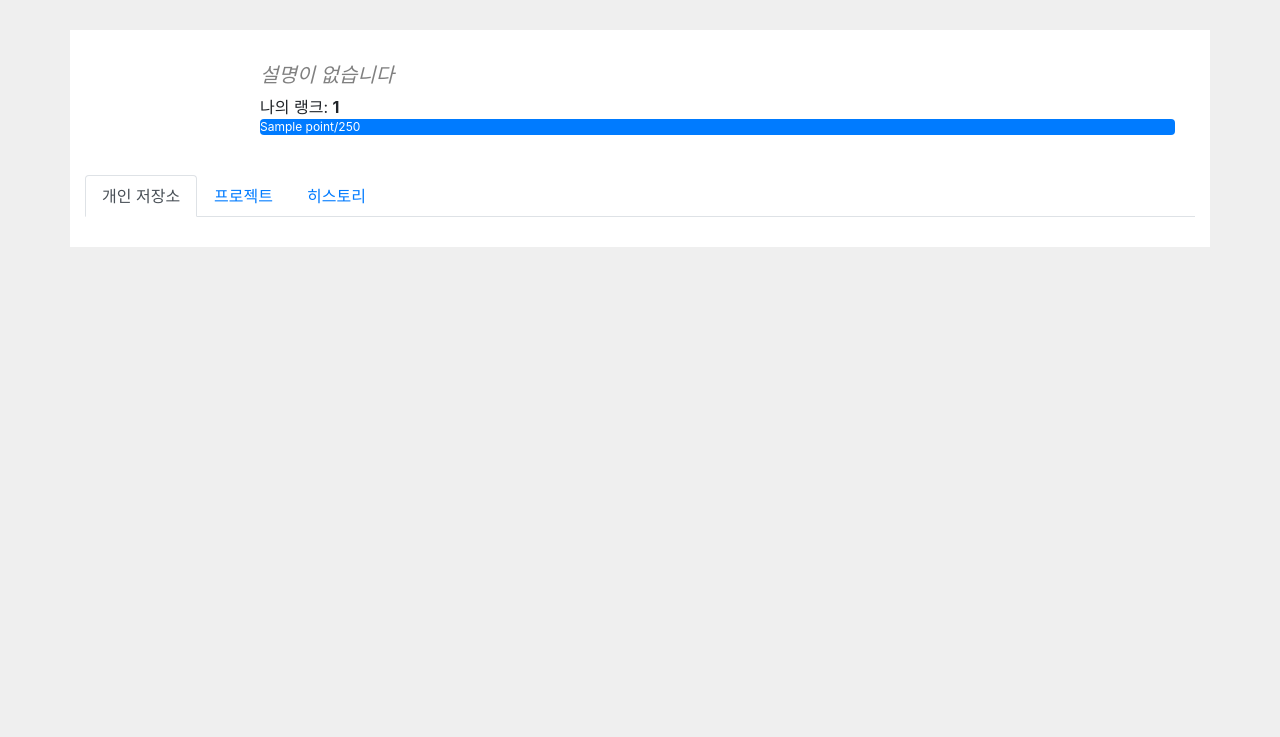
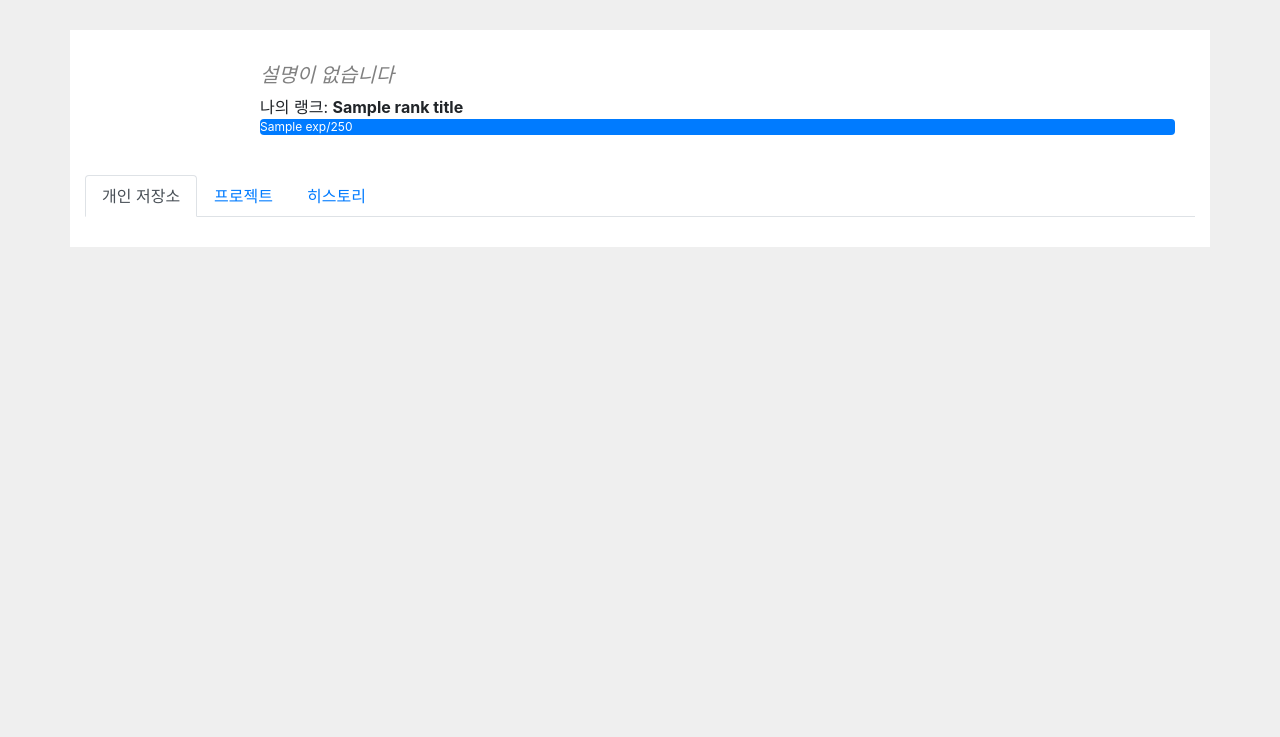
Before and after one commit to 5d-jh/circruit, a Flask app: template app/templates/user/mypage.html in a window 1280 px wide. Shown: the part 63-800 px from the top of the page. Run offline with Flask 2, Linux system fonts and the light colour scheme; the template is opened without the code that fills it: most values are stand-ins (such as "Sample title", 1, 10 or a date in 2020); some libraries are stand-ins or nearby versions.

Commit message:
Display rank 처리 방식 변경

```diff
--- a/app/blueprints/project.py
+++ b/app/blueprints/project.py
@@ -34,7 +34,7 @@ def create_project(user, db):
             }, {
                 "$set": {
                     "name": request.form["name"],
-                    "rank": 0,
+                    "rank": user["rank"],
                     "status": "recruiting",
                     "proj_stacks": request.form["proj_stacks"].split(" ")[1:],
                     "owner": user,
--- a/app/main.py
+++ b/app/main.py
@@ -46,8 +46,8 @@ def my_page(user,db):
         "user/mypage.html",
         user=user,
         section=section,
-        rank=rank,
-        point=int(point),
+        rank_title=user["display_rank"]["rank_title"],
+        exp=user["exp"],
         projects=projects
     )
 
--- a/app/templates/user/mypage.html
+++ b/app/templates/user/mypage.html
@@ -21,11 +21,11 @@
                     {% endif %}
                 </div>
                 <div>
-                    나의 랭크: <b>{{rank}}</b>
+                    나의 랭크: <b>{{rank_title}}</b>
                 </div>
                 <div>
                     <div class="progress">
-                        <div class="progress-bar" role="progressbar" style="width: {{ (point/250)*100 }}%;" aria-valuenow="{{(point/250)*100}}" aria-valuemin="0" aria-valuemax="100">{{point}}/250</div>
+                        <div class="progress-bar" role="progressbar" style="width: {{ (exp/250)*100 }}%;" aria-valuenow="{{(exp/250)*100}}" aria-valuemin="0" aria-valuemax="100">{{exp}}/250</div>
                     </div>
                 </div>
 
```
Also changed, not shown: app/blueprints/modules/auth_required.py (+11 -0 lines).
